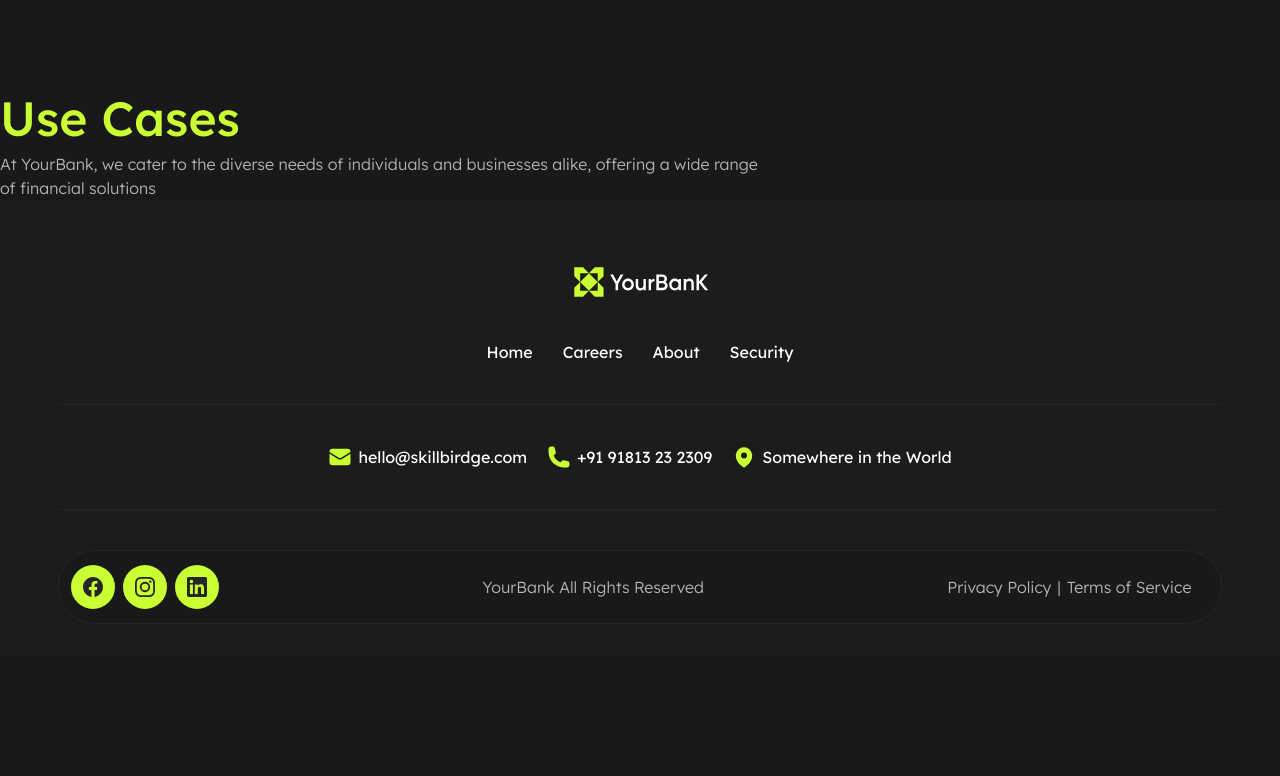
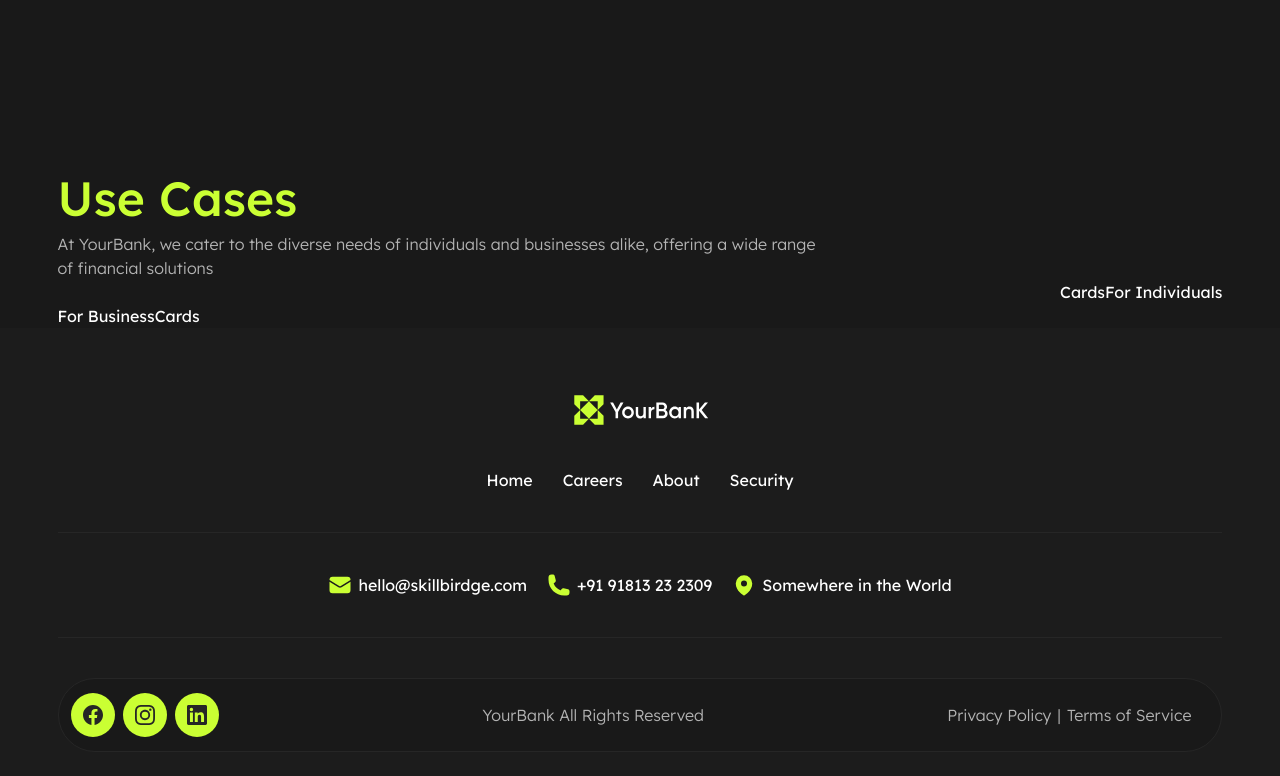
Before and after one commit to alexandreraminelli/pratica-nextjs-bank, a Next.js app: page / in a window 1280 px wide. Shown: the part 1249-2025 px from the top of the page. Before the commit the page ends 1905 px from the top, so only its background shows below. Built offline with nearby package versions, Linux system fonts and the light colour scheme.

Commit message:
feat(use-cases-section): criação do componente `UseCaseExplanation`

```diff
--- /dev/null
+++ b/src/app/ui/pages/home/useCases/UseCaseExplanation.tsx
@@ -0,0 +1,39 @@
+import { UseCaseTypes } from "@/data/model/pages/homepage/UseCasesSection"
+import clsx from "clsx"
+
+/**
+ * Seção que com a explicação de cada caso de uso.
+ */
+export default function UseCaseExplanation(
+  { index, useCaseContent }: UseCaseExplanationProps // props
+) {
+  // desencapsulamento do conteúdo
+  const { type } = useCaseContent
+
+  return (
+    <article
+      className={clsx(
+        `flex flex-col`, // estilo principal
+        {
+          "md:flex-row": index % 2 !== 0, // índice ímpar (direita)
+          "md:flex-row-reverse": index % 2 === 0, // índice par (esquerda)
+        }
+      )}
+    >
+      {/* Coluna */}
+      <div>
+        <h3>{type}</h3>
+      </div>
+
+      {/* Cards */}
+      <div>Cards</div>
+    </article>
+  )
+}
+/** Props do `UseCaseExplanation`. */
+interface UseCaseExplanationProps {
+  /** Chave (índice) do componente. */
+  index: number
+  /** Conteúdo do caso de uso. */
+  useCaseContent: UseCaseTypes
+}
--- a/src/app/ui/pages/home/useCases/UseCasesSection.tsx
+++ b/src/app/ui/pages/home/useCases/UseCasesSection.tsx
@@ -1,8 +1,9 @@
 import SectionHeader from "@/app/ui/components/sections/SectionHeader"
 import useCasesSection from "@/data/constants/pages/homepage/useCasesSection"
+import UseCaseExplanation from "./UseCaseExplanation"
 
 // Desencapsulamento do conteúdo
-const { introduction } = useCasesSection
+const { introduction, useCaseTypes } = useCasesSection
 
 /**
  * Seção de casos de uso da página inicial.
@@ -10,11 +11,19 @@ const { introduction } = useCasesSection
  */
 export default function UseCasesSection() {
   return (
-    <section>
+    <section
+      className="
+        px-container pt-20"
+    >
       {/* Cabeçalho */}
       <div>
         <SectionHeader content={introduction} />
       </div>
+
+      {/* Seções de casos de uso */}
+      {useCaseTypes.map((useCase, index) => (
+        <UseCaseExplanation key={index} index={index} useCaseContent={useCase} />
+      ))}
     </section>
   )
 }
--- a/src/data/model/pages/homepage/UseCasesSection.ts
+++ b/src/data/model/pages/homepage/UseCasesSection.ts
@@ -15,7 +15,7 @@ export default interface UseCasesSection {
 }
 
 /** Conteúdo dos tipos de casos de uso. */
-interface UseCaseTypes {
+export interface UseCaseTypes {
   /** Tipo de caso de uso. */
   type: string
   /** Descrição do caso de uso. */
```
